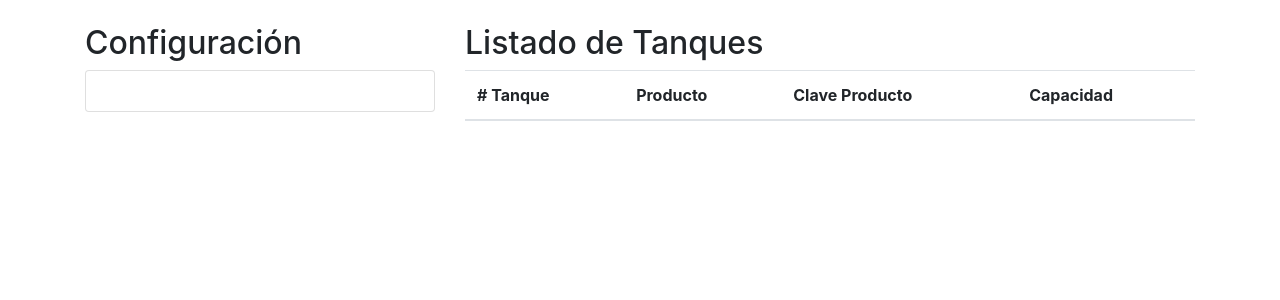
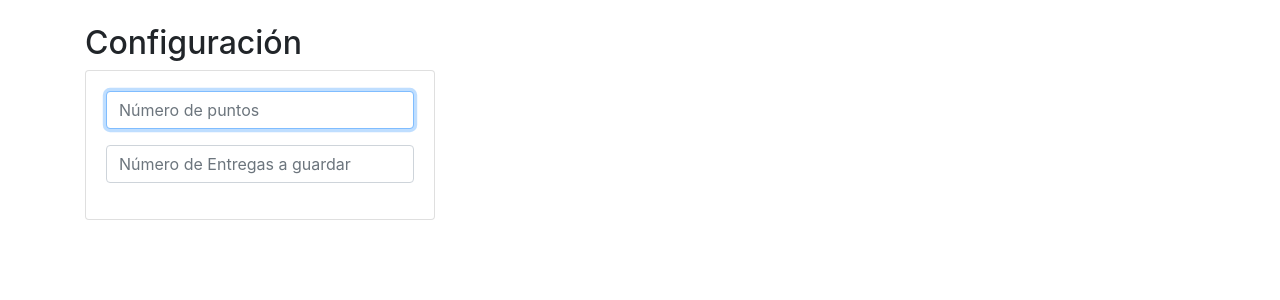
Before and after one commit to AldoQuintal/super-guacamole, a Django app: template config/templates/config_view.html in a window 1280 px wide. Shown: the part 56-356 px from the top of the page. Run offline with Django 5.2, Linux system fonts and the light colour scheme; the template is opened without the code that fills it, so the values that code supplies are empty; parts of the project's set-up code (start-up, migrations or seed data) failed here and were passed over.

Commit message:
insert formulario

```diff
--- a/config/models.py
+++ b/config/models.py
@@ -3,4 +3,4 @@ from django.db import models
 # Create your models here.
 class config(models.Model):
     num_puntos = models.CharField(max_length=10, verbose_name="Número de puntos a Configurar")
-    num_entergas = models.CharField(max_length=10, verbose_name="Número de entregas a guardar")
+    num_entregas = models.CharField(max_length=10, verbose_name="Número de entregas a guardar")
--- a/config/templates/config_view.html
+++ b/config/templates/config_view.html
@@ -38,26 +38,15 @@
                 <h2>Configuración</h2>
                 <div class="card">
                     <div class="card-body">
-
+                        <form action="/registrarConfig/" method="POST">{% csrf_token %}
+                            <div class="form-group">
+                                <input type="text" name="txtnum_puntos" class="form-control" minlength="1" maxlength="20" placeholder="Número de puntos" autofocus required>
+                            </div>
+                            <div class="form-group">
+                                <input type="text" name="txtnum_entregas" class="form-control" minlength="3" maxlength="20" placeholder="Número de Entregas a guardar" autofocus required>
+                            </div>
+                        </form>
                     </div>
-                </div>
-            </div>
-            <div class="col-md-8">
-                <h2>Listado de Tanques</h2>
-                <div class="table-responsive">
-                    <table class="table table-striped">
-                        <thead>
-                            <tr>
-                                <th># Tanque</th>
-                                <th>Producto</th>
-                                <th>Clave Producto</th>
-                                <th>Capacidad</th>
-                            </tr>
-                        </thead>
-                        <tbody>
-
-                        </tbody>
-                    </table>
                 </div>
             </div>
         </div>
--- a/config/urls.py
+++ b/config/urls.py
@@ -4,4 +4,5 @@ from config.views import ConfigListView
 
 urlpatterns = [
     path('', ConfigListView.as_view(), name='gestion_config'),
+    path('registrarTanque/', registrar_tanque),
 ]
```
Also changed, not shown: config/views.py (+10 -1 lines).
